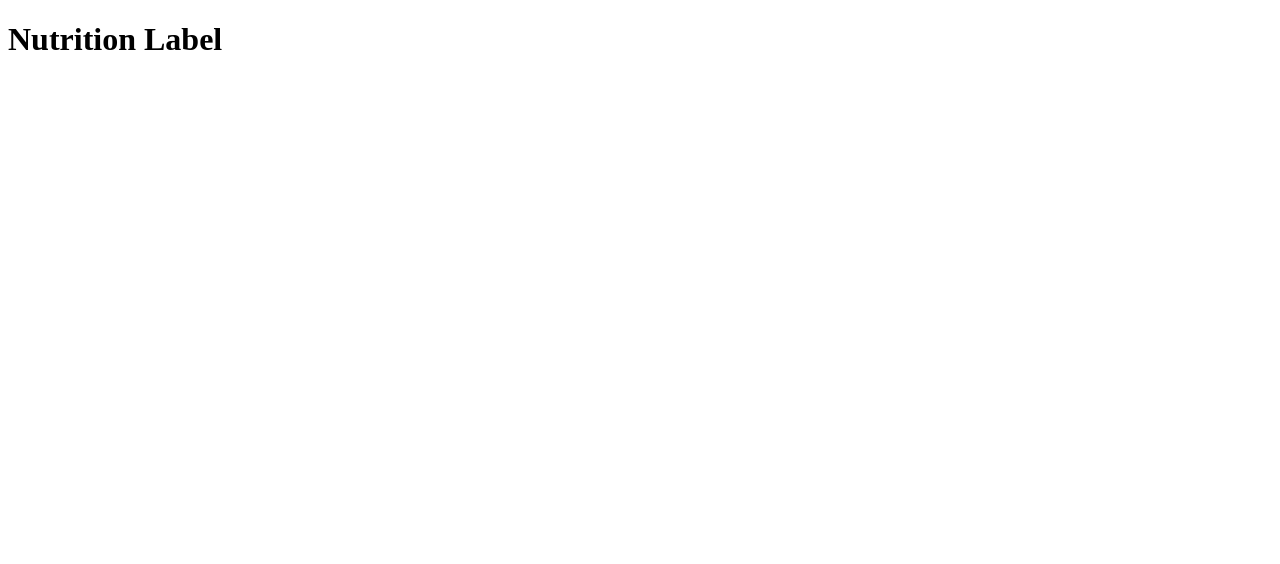
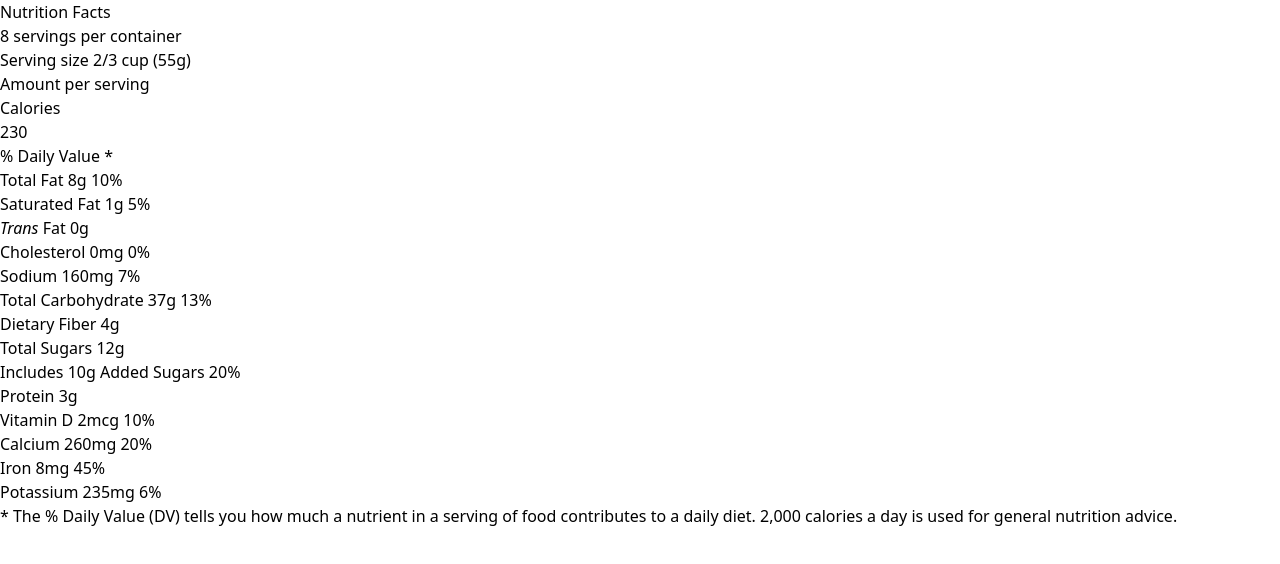
Before and after one commit to Muhammad-Uzair99/TailwindCssPracticeProjects, a plain HTML site: page Nutrition-Label/index.html in a window 1280 px wide. Drawn offline with Linux system fonts and the light colour scheme.

Commit message:
Add HTML markup for Nutrition Label
In this commit, I've updated the 'index.html' file within the 'Nutrition-Label' directory. I added a comprehensive HTML structure to create the Nutrition Label page. The new markup includes details such as serving size, calorie count, daily value percentages, and additional nutritional information.

Additionally, I included links to the 'Open Sans' Google Font and the 'output.css' stylesheet to enhance the styling and typography of the Nutrition Label.

This commit marks the significant progress made in developing the Nutrition Label page, laying the foundation for further styling and functionality enhancements.

```diff
--- a/Nutrition-Label/index.html
+++ b/Nutrition-Label/index.html
@@ -4,8 +4,53 @@
   <meta charset="UTF-8">
   <meta name="viewport" content="width=device-width, initial-scale=1.0">
   <title>Nutrition Label</title>
+  <link href="https://fonts.googleapis.com/css?family=Open+Sans:400,700,800" rel="stylesheet">
+  <link href="./output.css" rel="stylesheet">
 </head>
 <body>
-  <h1>Nutrition Label</h1>
+  <div class="">
+    <header>
+      <h1 class="">Nutrition Facts</h1>
+      <div class=""></div>
+      <p>8 servings per container</p>
+      <p class="">Serving size <span>2/3 cup (55g)</span></p>
+    </header>
+    <div class=""></div>
+    <div class="">
+      <div class="">
+        <h2 class="">Amount per serving</h2>
+        <p>Calories</p>
+      </div>
+      <span>230</span>
+    </div>
+    <div class=""></div>
+    <div class="">
+      <p class="">% Daily Value *</p>
+      <div class=""></div>
+      <p><span><span class="">Total Fat</span> 8g</span> <span class="">10%</span></p>
+      <p class="">Saturated Fat 1g <span class="">5%</span></p>
+      <div class=""></div>
+      <p class=""><span><i>Trans</i> Fat 0g</span></p>
+      <div class=""></div>
+      <p><span><span class="">Cholesterol</span> 0mg</span> <span class="">0%</span></p>
+      <p><span><span class="">Sodium</span> 160mg</span> <span class="">7%</span></p>
+      <p><span><span class="">Total Carbohydrate</span> 37g</span> <span class="">13%</span></p>
+      <p class="">Dietary Fiber 4g</p>
+      <div class=""></div>
+      <p class="">Total Sugars 12g</p>
+      <div class=""></div>
+      <p class="">Includes 10g Added Sugars <span class="">20%</span>
+      <div class=""></div>
+      <p class=""><span class="">Protein</span> 3g</p>
+      <div class=""></div>
+      <p>Vitamin D 2mcg <span>10%</span></p>
+      <p>Calcium 260mg <span>20%</span></p>
+      <p>Iron 8mg <span>45%</span></p>
+      <p class="">Potassium 235mg <span>6%</span></p>
+    </div>
+    <div class=""></div>
+    <p class="">* The % Daily Value (DV) tells you how much a nutrient in a serving of food contributes to a daily
+      diet. 2,000 calories a day is used for general nutrition advice.</p>
+  </div>
 </body>
 </html>
```
